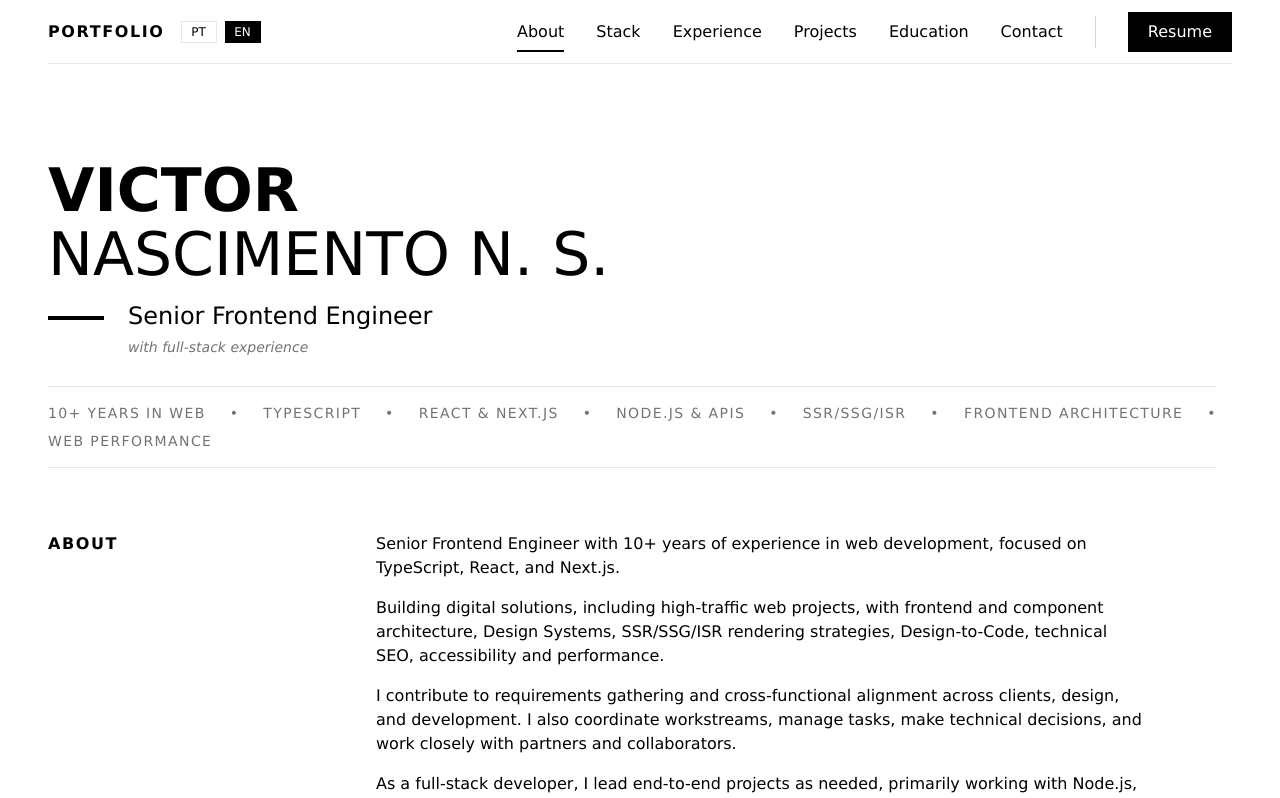
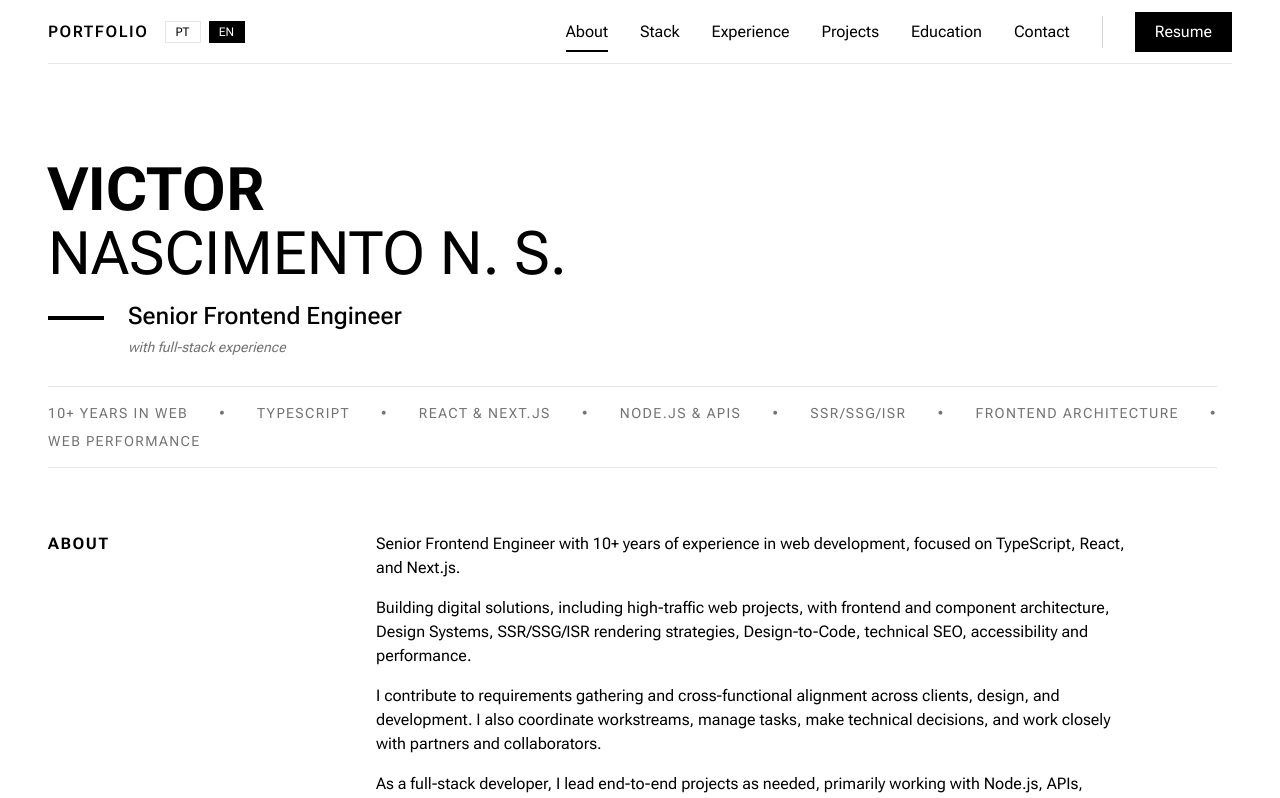
Before and after one commit to victornns/victornns.site, a Next.js app: page /en/portfolio in a window 1280 px wide. Shown: the top 798 px of the page. Built offline with nearby package versions, Linux system fonts and the light colour scheme.

Commit message:
style: update project font

```diff
--- a/src/app/[locale]/layout.tsx
+++ b/src/app/[locale]/layout.tsx
@@ -9,6 +9,7 @@ import {
   localeToHtmlLang,
 } from "@/i18n/config";
 import { getMetadata } from "@/content/metadata";
+import { font, fontStyle } from "../fonts";
 
 import "../globals.scss";
 
@@ -41,7 +42,11 @@ export default async function LocaleLayout({
   }
 
   return (
-    <html lang={localeToHtmlLang[locale]} className="antialiased">
+    <html
+      lang={localeToHtmlLang[locale]}
+      className={`${font.variable} antialiased`}
+      style={fontStyle}
+    >
       <body>{children}</body>
     </html>
   );
--- /dev/null
+++ b/src/app/fonts.ts
@@ -0,0 +1,16 @@
+import { Roboto_Flex } from "next/font/google";
+import type { CSSProperties } from "react";
+
+// Exposed as `--font-sans`, which tailwind.config.ts maps `font-sans` to.
+export const font = Roboto_Flex({
+  subsets: ["latin"],
+  axes: ["wdth"],
+  // Avoids a flash of un-stretched text: the fallback has no width axis.
+  display: "block",
+  variable: "--font-sans",
+});
+
+// Variable-axis tuning; applied inline on `<html>`.
+export const fontStyle: CSSProperties = {
+  fontStretch: "150%",
+};
--- a/tailwind.config.ts
+++ b/tailwind.config.ts
@@ -12,7 +12,7 @@ export default {
         muted: "#737373",
       },
       fontFamily: {
-        sans: ["Verdana", "sans-serif"],
+        sans: ["var(--font-sans)", "ui-sans-serif", "system-ui", "sans-serif"],
       },
       keyframes: {
         "drawer-slide-in": {
```
